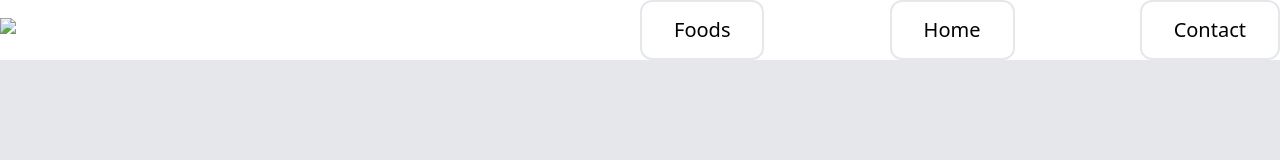
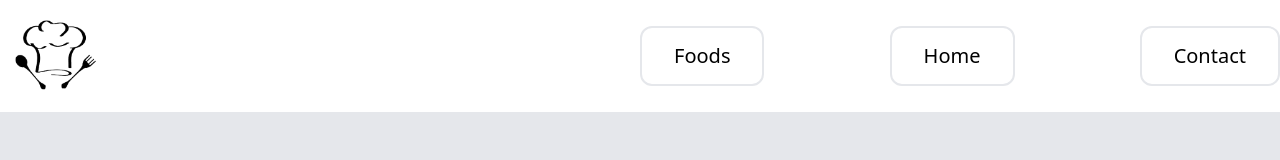
Before and after one commit to Miraz661/miraz661.github.io, a plain HTML site: page index.html in a window 1280 px wide. Drawn offline with nearby package versions, Linux system fonts and the light colour scheme.

Commit message:
Update index.html

```diff
--- a/index.html
+++ b/index.html
@@ -24,7 +24,7 @@
           <div class="flex items-center justify-between">
             <div>
               <a href="#" class="w-max">
-                <img src="images/logo.png" alt="Restaurant" class="text-white w-28">
+                <img src="logo.png" alt="Restaurant" class="text-white w-28">
               </a>
             </div>
             <div class="toggle text-3xl cursor-pointer md:hidden">
```
